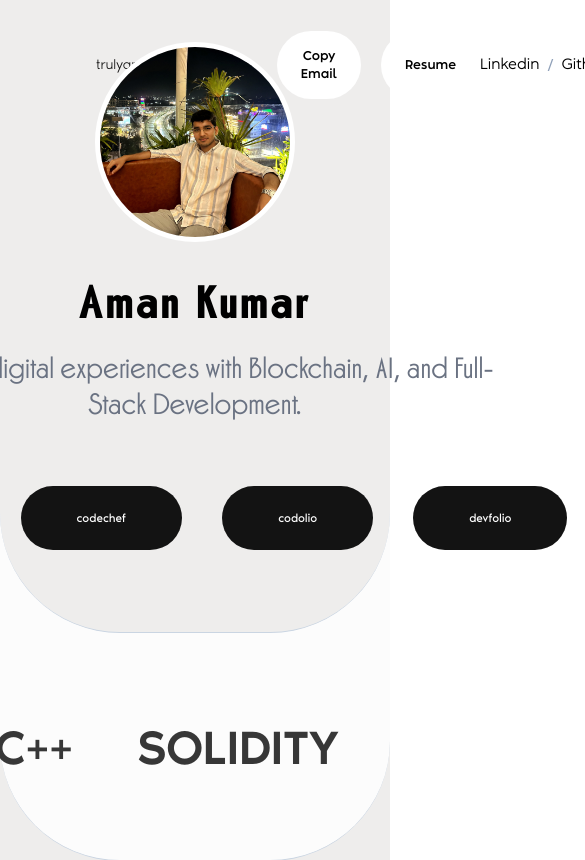
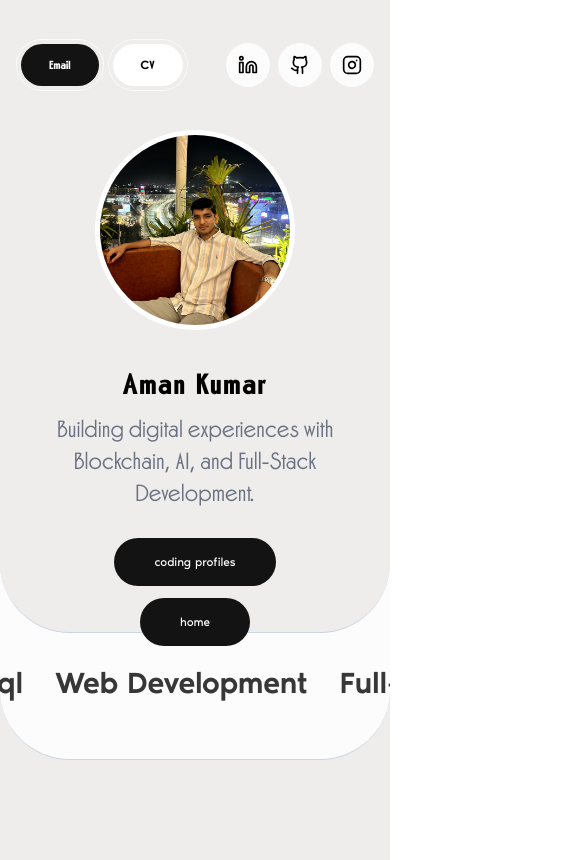
Before and after one commit to trulyaman25/BinaryBots_Client, a React (Vite) app: page /member/1 in a window 390 px wide. Shown: the top 860 px of the page, 585 px wide, since content can reach past the window. Built offline with nearby package versions, Linux system fonts and the light colour scheme.

Commit message:
Updated Responsiveness

```diff
--- a/src/components/TechStackTicker.jsx
+++ b/src/components/TechStackTicker.jsx
@@ -5,12 +5,12 @@ const TechStackTicker = ({ techStack }) => {
         <div className="ticker-container overflow-hidden whitespace-nowrap">
             <div className="ticker flex animate-ticker">
                 {techStack.map((tech, index) => (
-                    <span key={`tech-1-${index}`} className="ticker-item mx-8 uppercase text-5xl font-NoirProMedium text-[#373737]">
+                    <span key={`tech-1-${index}`} className="ticker-item mx-4 md:mx-8 capitalize text-3xl sm:text-5xl font-NoirProMedium text-[#373737]">
                         {tech}
                     </span>
                 ))}
                 {techStack.map((tech, index) => (
-                    <span key={`tech-2-${index}`} className="ticker-item mx-8 uppercase text-5xl font-NoirProMedium text-[#373737]">
+                    <span key={`tech-2-${index}`} className="ticker-item mx-4 md:mx-8 capitalize text-3xl sm:text-5xl font-NoirProMedium text-[#373737]">
                         {tech}
                     </span>
                 ))}
--- a/src/globalStyles.css
+++ b/src/globalStyles.css
@@ -1,4 +1,9 @@
 @import "tailwindcss";
+
+/* Add this at the top after the import */
+* {
+    transition: all 0.3s ease-in-out;
+}
 
 @font-face {
     font-family: 'NoirProBold';
--- a/src/section/memberPage.jsx
+++ b/src/section/memberPage.jsx
@@ -1,31 +1,30 @@
 import React from 'react';
-import { User, Mail, Linkedin, Instagram, ArrowRight, MonitorSmartphone, PenTool, Code, HandshakeIcon } from 'lucide-react';
+import { User, Mail, Linkedin, Instagram, Github, ArrowRight, MonitorSmartphone, PenTool, Code, HandshakeIcon } from 'lucide-react';
 import amanPicture from '/teamMembers/amanImg.jpg';
 import TechStackTicker from '../components/TechStackTicker';
 
 function MemberPage() {
 	const techStack = [
+		"Sql",
+		"Web Development",
+		"Full-Stack Development",
+		"Blockchain",
+		"Smart Contracts",
+		"Solidity",
 		"C++",
-		"Solidity",
-		"SQL",
 		"Java",
 		"JavaScript",
 		"ReactJS",
-		"HTML5",
-		"CSS3",
+		"Html",
+		"Css",
 		"Git",
-		"Blockchain",
-		"Smart Contracts",
-		"Web Development",
-		"Full-Stack Development",
 		"Machine Learning",
-		"AI",
-		"IPFS",
+		"Ai",
+		"Ipfs",
 		"Node.js",
 		"Express.js",
 		"MongoDB",
-		"REST APIs",
-		"GraphQL",
+		"Rest Api's",
 		"Docker",
 		"Firebase",
 		"Next.js",
@@ -34,53 +33,80 @@ function MemberPage() {
 	return (
 		<>
 			<div className='bg-[#eeedec]'>
-				<div className="w-full h-[102vh] rounded-b-[120px] border-b-1 bg-[#fcfcfc] border-b-slate-300">
-					<div className='w-full h-[75vh] rounded-b-[120px] border-b-1 border-b-slate-300 bg-[#eeedec]'>
-						<div id="nav" className='w-full h-[130px] flex flex-row justify-between items-center px-24'>
-							<div className='flex flex-row justify-between items-center gap-6'>
-								<h1 className='text-sm text-[#131313] font-NoirProLight'>trulyaman25@gmail.com</h1>
-								<div className='flex flex-row gap-5'>
-									<button className='text-[12px] px-6 py-4 bg-white font-albulaBold capitalize rounded-full hover:cursor-pointer'>copy email</button>
-									<button className='text-[12px] px-6 py-4 bg-white font-albulaBold capitalize rounded-full hover:cursor-pointer'>resume</button>
+				<div className="w-full h-[90vh] sm:h-[102vh] rounded-b-[70px] lg:rounded-b-[120px] border-b-1 bg-[#fcfcfc] border-b-slate-300">
+					<div className='w-full h-[75vh] rounded-b-[70px] lg:rounded-b-[120px] border-b-1 border-b-slate-300 bg-[#eeedec]'>
+						<div id="nav" className='w-full h-[130px] flex flex-row justify-between items-center px-4 sm:px-10 md:px-16 lg:px-24'>
+							<div className='flex flex-row justify-between items-center gap-1 xs:gap-3'>
+								<div className='bg-[#eeedec] border-1 border-gray-50 p-1 rounded-full md:pl-5 flex flex-row justify-between items-center gap-4'>
+									<h1 className='text-sm text-[#131313] font-NoirProLight hidden md:block'>trulyaman25@gmail.com</h1>
+									<button className='text-[12px] px-7 py-3 md:px-9 bg-[#131313] md:bg-white text-[#fcfcfc] md:text-[#131313] font-FreeZoneBold capitalize rounded-full hover:cursor-pointer transition-all ease-in-out duration-100'> <span className='hidden'>copy</span> email</button>
 								</div>
+
+								<div className='bg-[#eeedec] border-1 border-gray-50 p-1 rounded-full flex flex-row justify-between items-center gap-4'>
+									<button className='text-[12px] px-7 py-3 md:px-9 bg-white font-FreeZoneBold uppercase rounded-full hover:cursor-pointer transition-all duration-300 ease-in-out'>cv</button>
+								</div>
+
 							</div>
 
-							<div className='flex flex-row justify-between items-center gap-2'>
-								<a href="" className='text-sm font-albulaRegular capitalize'>linkedin</a>
+							<div className='flex flex-row justify-between items-center gap-2 xs:gap-3 md:hidden'>
+								<a href="" className='bg-[#fcfcfc] p-2 rounded-full capitalize'>
+									<Linkedin className='w-[20px] h-[20px] m-1'/>
+								</a>
+								<a href="" className='bg-[#fcfcfc] p-2 rounded-full capitalize'>
+									<Github className='w-[20px] h-[20px] m-1'/>
+								</a>
+								<a href="" className='bg-[#fcfcfc] p-2 rounded-full capitalize'>
+									<Instagram className='w-[20px] h-[20px] m-1'/>
+								</a>
+							</div>
+
+							<div className='flex-row justify-between items-center gap-2 hidden md:flex'>
+								<a href="" className='text-base text-gray-700 font-FreeZoneMedium capitalize hover:text-gray-600 transition-all duration-300 ease-in-out'>linkedin</a>
 								<span className='text-slate-400'>/</span>
-								<a href="" className='text-sm font-albulaRegular capitalize'>github</a>
+								<a href="" className='text-base text-gray-700 font-FreeZoneMedium capitalize hover:text-gray-600 transition-all duration-300 ease-in-out'>github</a>
 								<span className='text-slate-400'>/</span>
-								<a href="" className='text-sm font-albulaRegular capitalize'>instagram</a>
+								<a href="" className='text-base text-gray-700 font-FreeZoneMedium capitalize hover:text-gray-600 transition-all duration-300 ease-in-out'>instagram</a>
 							</div>
 						</div>
 
-						<div className='w-full h-full flex flex-row justify-center pb-[300px] items-center'>
-							<div className='flex flex-col justify-center items-center gap-6'>
-								<img src={amanPicture} alt="Aman's Picture" className='w-[200px] h-[200px] border-5 border-white rounded-full'/>
-								<h1 className='text-5xl capitalize font-FreeZoneBold tracking-wider mt-3'>aman  kumar</h1>
-								<p className='text-3xl text-gray-500 font-FreeZoneRegular max-w-[600px] text-center'>Building digital experiences with Blockchain, AI, and Full-Stack Development.</p>
-								<div className='flex flex-row justify-between items-center gap-10 mt-10'>
-									<button className='bg-[#131313] text-white font-NoirProRegular text-xs px-14 py-6 rounded-full hover:cursor-pointer hover:bg-[#302f2f] transition-all ease-in-out'>
+						<div className='flex flex-col justify-center items-center gap-6 px-10'>
+							<img src={amanPicture} alt="Aman's Picture" className='w-[200px] h-[200px] border-5 border-white rounded-full'/>
+							<div className='flex flex-col justify-center items-center gap-3'>
+								<h1 className='text-3xl sm:text-5xl capitalize font-FreeZoneBold tracking-wider mt-3'>aman  kumar</h1>
+								<p className='text-2xl sm:text-4xl text-gray-500 font-FreeZoneRegular max-w-[600px] text-center'>Building digital experiences with Blockchain, AI, and Full-Stack Development.</p>
+
+								<div className='flex flex-col sm:flex-row justify-between items-center gap-3 sm:gap-7 mt-4'>
+									<button className='bg-[#131313] text-white font-NoirProRegular text-xs px-10 py-4 rounded-full hover:cursor-pointer hover:bg-[#302f2f] hover:scale-105 transition-all duration-300 ease-in-out'>
+										coding profiles
+									</button>
+									<button className='bg-[#131313] text-white font-NoirProRegular text-xs px-10 py-4 rounded-full hover:cursor-pointer hover:bg-[#302f2f] hover:scale-105 transition-all duration-300 ease-in-out'>
+										home
+									</button>
+								</div>
+
+								{/* <div className='flex flex-row justify-between items-center gap-10 mt-10'>
+									<button className='bg-[#131313] text-white font-NoirProRegular text-xs px-10 py-4 rounded-full hover:cursor-pointer hover:bg-[#302f2f] hover:scale-105 transition-all duration-300 ease-in-out'>
 										leetcode
 									</button>
-									<button className='bg-[#131313] text-white font-NoirProRegular text-xs px-14 py-6 rounded-full hover:cursor-pointer hover:bg-[#302f2f] transition-all ease-in-out'>
+									<button className='bg-[#131313] text-white font-NoirProRegular text-xs px-10 py-4 rounded-full hover:cursor-pointer hover:bg-[#302f2f] hover:scale-105 transition-all duration-300 ease-in-out'>
 										codechef
 									</button>
-									<button className='bg-[#131313] text-white font-NoirProRegular text-xs px-14 py-6 rounded-full hover:cursor-pointer hover:bg-[#302f2f] transition-all ease-in-out'>
+									<button className='bg-[#131313] text-white font-NoirProRegular text-xs px-10 py-4 rounded-full hover:cursor-pointer hover:bg-[#302f2f] hover:scale-105 transition-all duration-300 ease-in-out'>
 										codolio
 									</button>
-									<button className='bg-[#131313] text-white font-NoirProRegular text-xs px-14 py-6 rounded-full hover:cursor-pointer hover:bg-[#302f2f] transition-all ease-in-out'>
+									<button className='bg-[#131313] text-white font-NoirProRegular text-xs px-10 py-4 rounded-full hover:cursor-pointer hover:bg-[#302f2f] hover:scale-105 transition-all duration-300 ease-in-out'>
 										devfolio
 									</button>
-								</div>
+								</div> */}
 							</div>
 						</div>
 					</div>
 
-					<div id='techStackBar' className='w-full h-[230px] flex flex-row justify-center items-center'>
+					<div id='techStackBar' className='w-full h-[100px] sm:h-[230px] flex flex-row justify-center items-center'>
                         <TechStackTicker techStack={techStack} />
                     </div>
 				</div>
+
 				<div className='w-full h-[100vh] flex flex-col justify-center items-center'>
 
 				</div>
```
